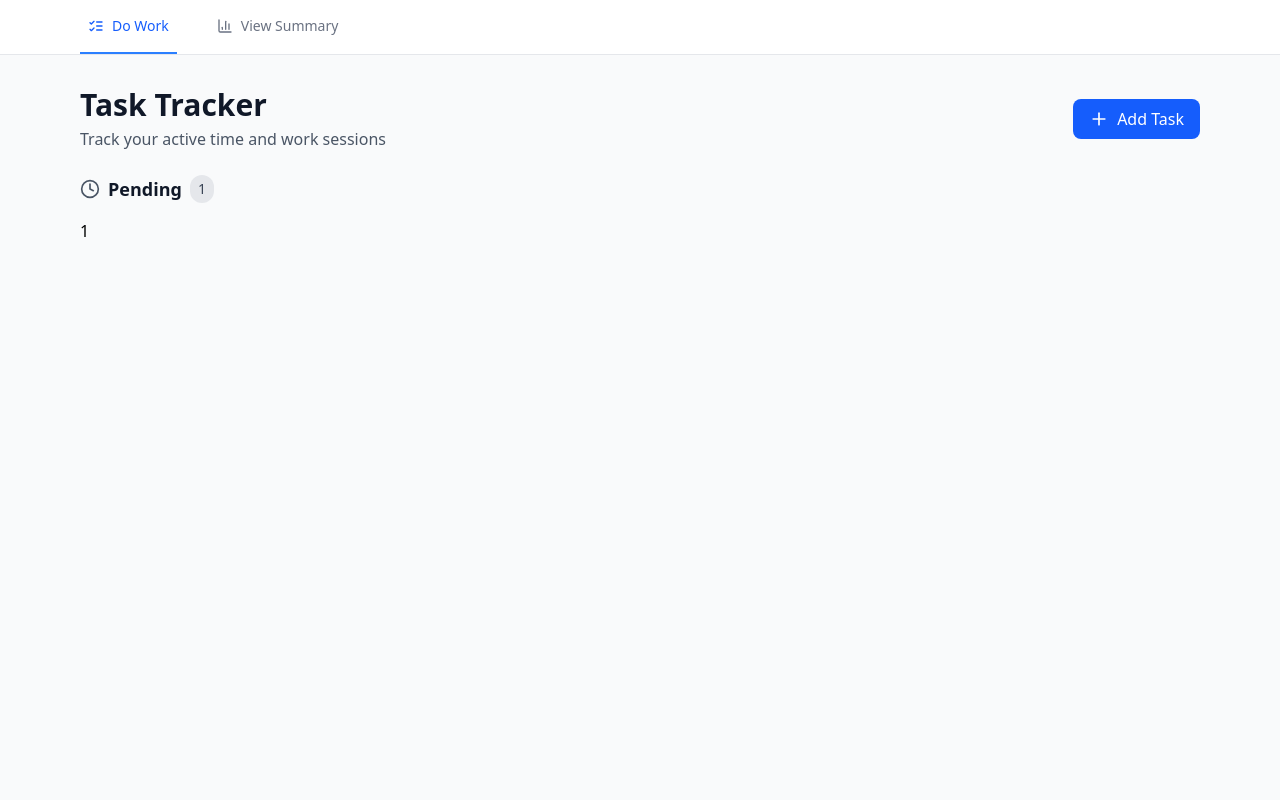
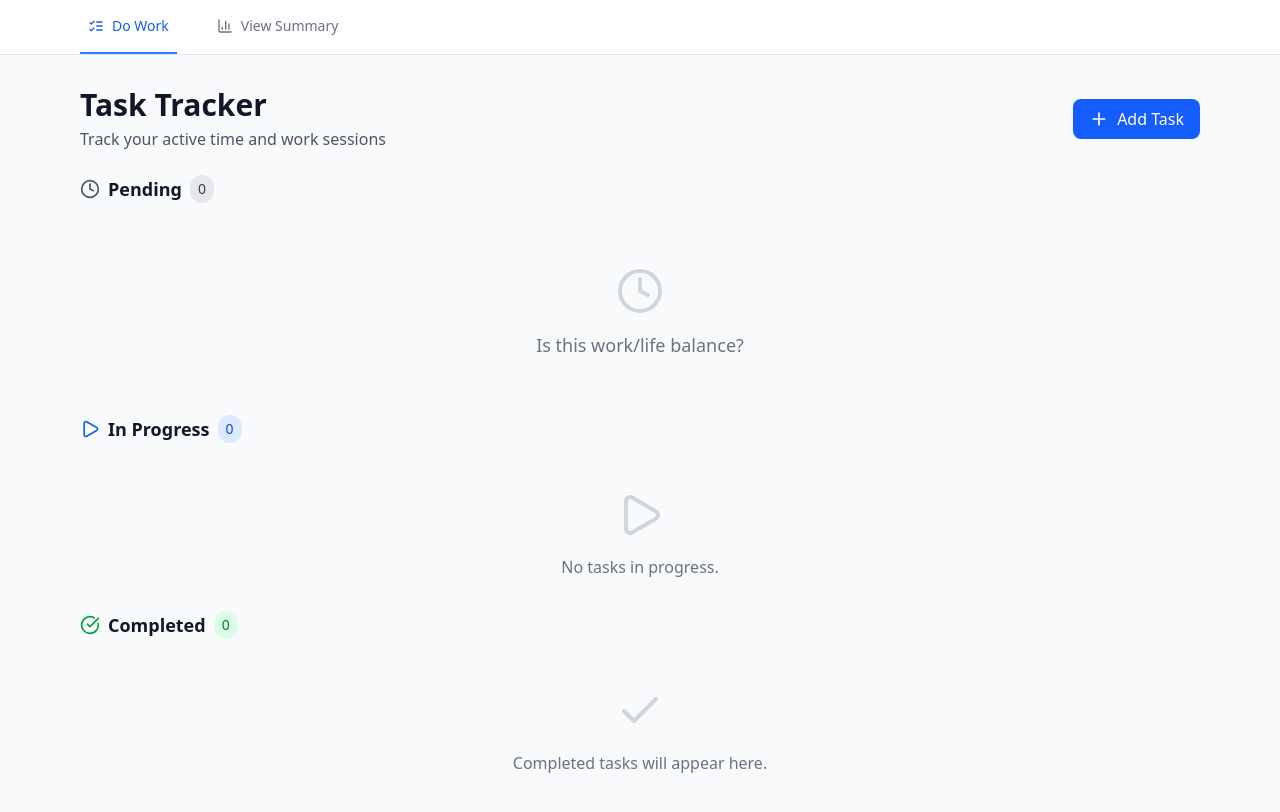
Before and after one commit to alfonsomartinezdev/jon-does-work, a React (Vite) app: page / in a window 1280 px wide. Shown: the top 812 px of the page. Built offline with nearby package versions, Linux system fonts and the light colour scheme.

Commit message:
add in progress and completed

```diff
--- a/src/pages/WorkView.tsx
+++ b/src/pages/WorkView.tsx
@@ -1,4 +1,4 @@
-import { Clock, Plus } from "lucide-react";
+import { Check, CircleCheckBig, Clock, Play, Plus } from "lucide-react";
 import { useState } from "react";
 import TaskModal from "../components/TaskModal";
 
@@ -19,7 +19,7 @@ export interface TaskFormData {
   description: string;
 }
 
-export type TaskStatus = "pending" | "in-progress" | "completed";
+export type TaskStatus = "pending" | "inProgress" | "completed";
 
 // from when you start the timer on a task to when you stop it
 interface Session {
@@ -28,20 +28,10 @@ interface Session {
 }
 
 const WorkView: React.FC = () => {
-  const [tasks, setTasks] = useState<Task[]>([
-    {
-      id: 1,
-      name: "Some random task",
-      description: "some description here",
-      status: "pending",
-      assignedDate: "01/01/2001",
-      activeTime: 0,
-      sessions: [],
-      isTimerActive: false,
-      timerStartTime: null,
-    },
-  ]);
+  const [tasks, setTasks] = useState<Task[]>([]);
   const pendingTasks = tasks.filter((task) => task.status === "pending");
+  const inProgressTasks = tasks.filter((task) => task.status === "inProgress");
+  const completedTasks = tasks.filter((task) => task.status === "completed");
 
   const [showTaskModal, setShowTaskModal] = useState<boolean>(false);
   const [editingTask, setEditingTask] = useState<Task | null>(null);
@@ -115,19 +105,57 @@ const WorkView: React.FC = () => {
             {pendingTasks.length === 0 ? (
               <div className="text-center py-12 text-gray-500">
                 <Clock size={48} className="mx-auto mb-4 text-gray-300" />
-                <p className="text-lg mb-2">Add your first task</p>
-                <button
-                  onClick={openAddTaskModal}
-                  className="text-blue-600 hover:text-blue-700 flex items-center space-x-1 mx-auto"
-                >
-                  <Plus size={16} />
-                  <span>Add your first task</span>
-                </button>
+                <p className="text-lg mb-2">Is this work/life balance?</p>
+
               </div>
             ) : (
               pendingTasks.map((task) => <div>{task.id}</div>)
             )}
           </div>
+        </div>
+      </div>
+
+      <div>
+        <div className="flex items-center space-x-2 mb-4">
+          <Play size={20} className="text-blue-600" />
+
+          <h2 className="text-lg font-semibold text-gray-900">In Progress</h2>
+
+          <span className="bg-blue-100 text-blue-700 px-2 py-1 rounded-full text-sm">
+            {inProgressTasks.length}
+          </span>
+        </div>
+
+        {inProgressTasks.length === 0 ? (
+          <div className="text-center py-8 text-gray-500">
+              <Play size={48} className="mx-auto mb-4 text-gray-300" />
+
+              <p>No tasks in progress.</p>
+            </div>
+        ) : (
+          inProgressTasks.map((task) => <div>{task.id}</div>)
+        )}
+
+        <div>
+          <div className="flex items-center space-x-2 mb-4">
+            <CircleCheckBig size={20} className="text-green-600" />
+
+            <h2 className="text-lg font-semibold text-gray-900">Completed</h2>
+
+            <span className="bg-green-100 text-green-700 px-2 py-1 rounded-full text-sm">
+              {completedTasks.length}
+            </span>
+          </div>
+
+          {completedTasks.length === 0 ? (
+            <div className="text-center py-8 text-gray-500">
+              <Check size={48} className="mx-auto mb-4 text-gray-300" />
+
+              <p>Completed tasks will appear here.</p>
+            </div>
+          ) : (
+            completedTasks.map((task) => <div>{task.id}</div>)
+          )}
         </div>
       </div>
       {showTaskModal && (
```
